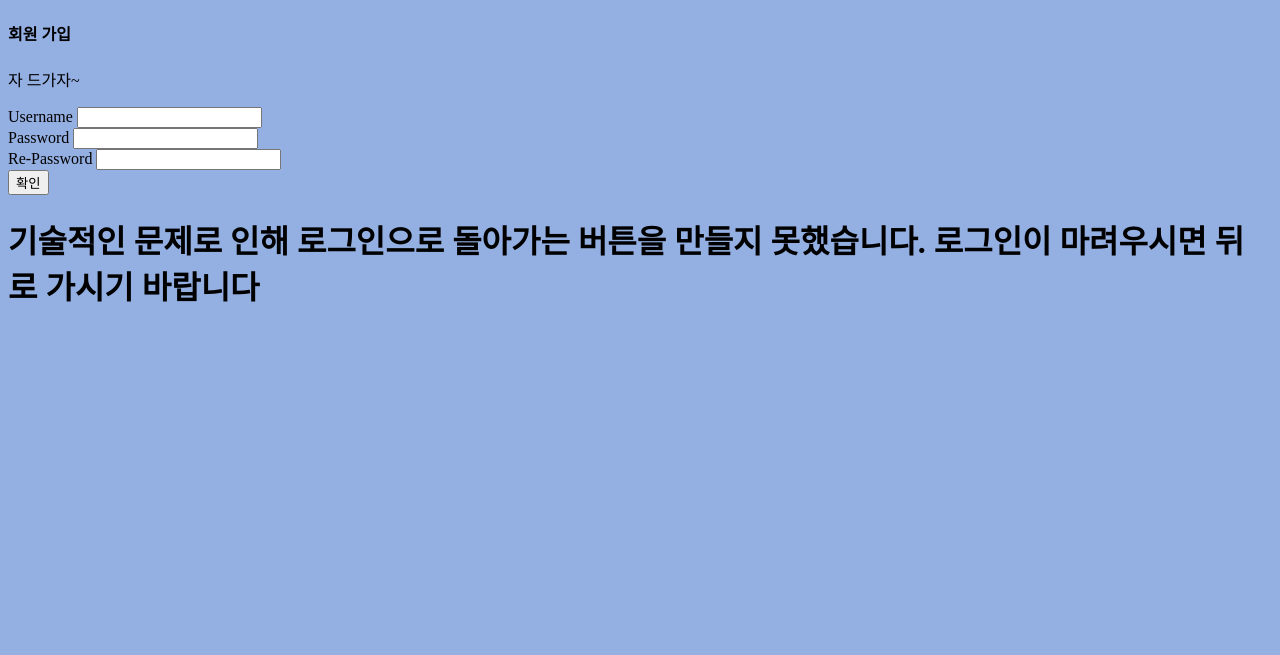
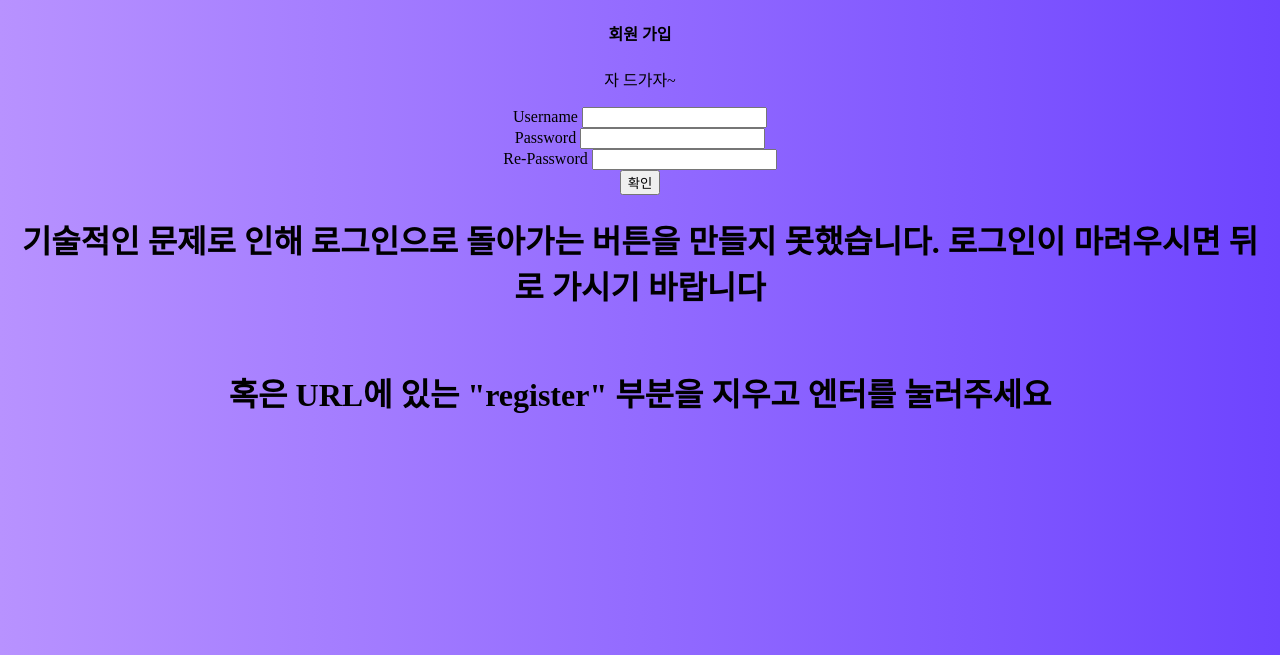
Before and after one commit to lidarbtc/wms-coin, a Flask app: page /register in a window 1280 px wide. Shown: the top 655 px of the page. Run offline with Flask 2, Linux system fonts and the light colour scheme.

Commit message:
06182006

```diff
--- a/templates/sign/register.html
+++ b/templates/sign/register.html
@@ -6,9 +6,12 @@
     <meta http-equiv="x-ua-compatible" content="ie=edge">
     <title>Register - </title>
     <meta name="viewport" content="width=device-width, initial-scale=1">
-    <link rel="shortcut icon" type="image/png" href="./favicon.png">
-    <link rel="stylesheet" href="style.css">
-
+    <style>
+        body{
+            text-align: center;
+            background-image: linear-gradient(to right,#b892ff,#6e44ff);
+        }
+    </style>
 </head>
 
 <body>
@@ -59,7 +62,8 @@
 
                         <div class="submit-btn-area">
                             <button id="form_submit" type="submit">확인 <i class="ti-arrow-right"></i></button>
-                            <h1>기술적인 문제로 인해 로그인으로 돌아가는 버튼을 만들지 못했습니다. 로그인이 마려우시면 뒤로 가시기 바랍니다</h1>
+                            <h1>기술적인 문제로 인해 로그인으로 돌아가는 버튼을 만들지 못했습니다. 로그인이 마려우시면 뒤로 가시기 바랍니다</h1><br>
+                            <h1>혹은 URL에 있는 "register" 부분을 지우고 엔터를 눌러주세요</h1>
                         </div>
                         <!-- TODO:회원 가입에서 로그인으로 돌아가는 버튼이 존재하지 않음. 수정해야 함 -->
                     </div>
--- a/templates/sign/style.css
+++ /dev/null
@@ -1,15 +0,0 @@
-@media (prefers-color-scheme: light) {
-    body {
-        background-color: #94afe1;
-        accent-color: #2f3a4d;
-    }
-}
-@media (prefers-color-scheme: dark) {
-    body {
-        background-color: #2f3a4d;
-        accent-color: #94afe1;
-    }
-}
-#welcome {
-    text-align: center;
-}
```
Also changed, not shown: templates/sign/login.html (+6 -4 lines).
